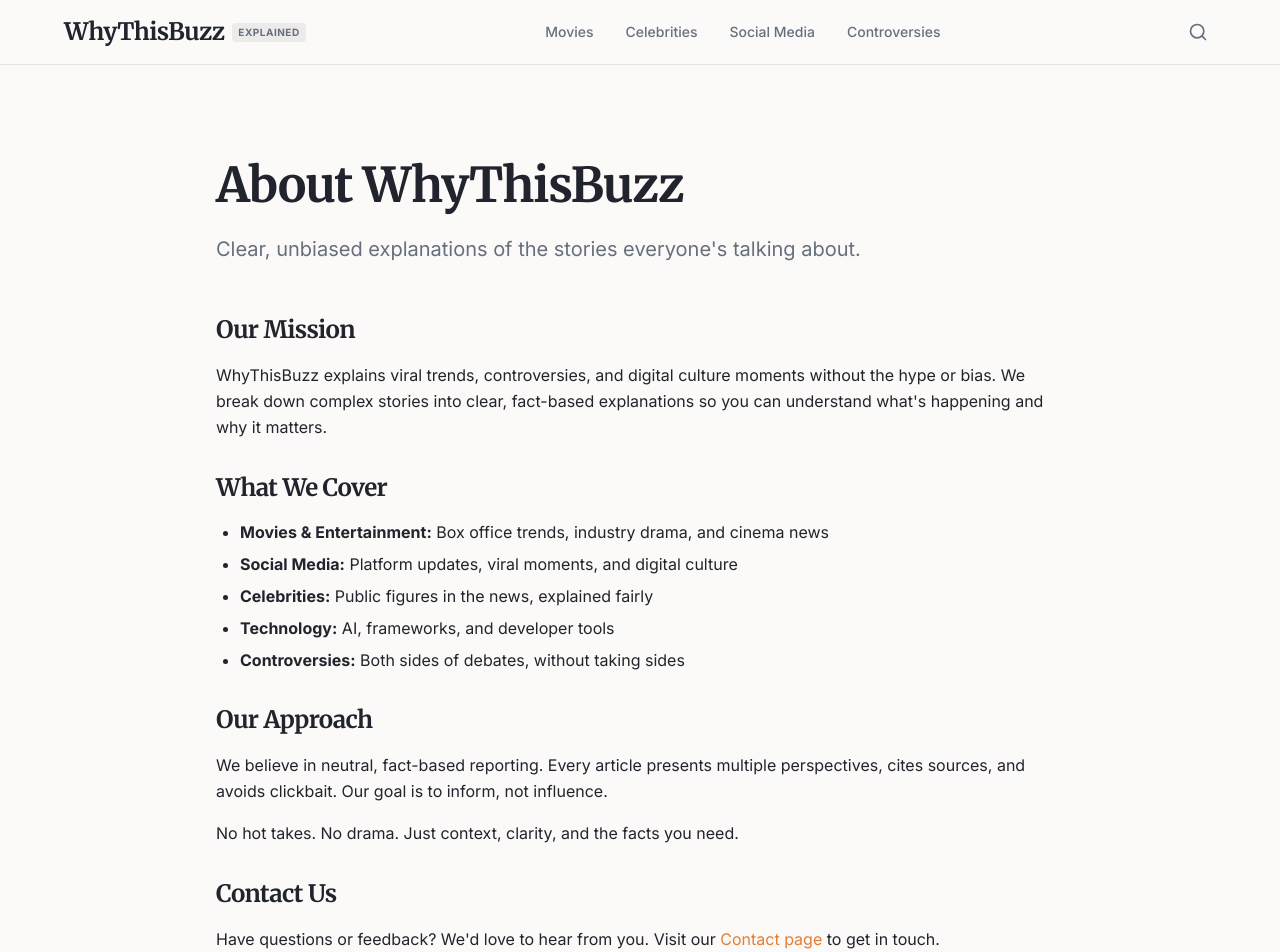
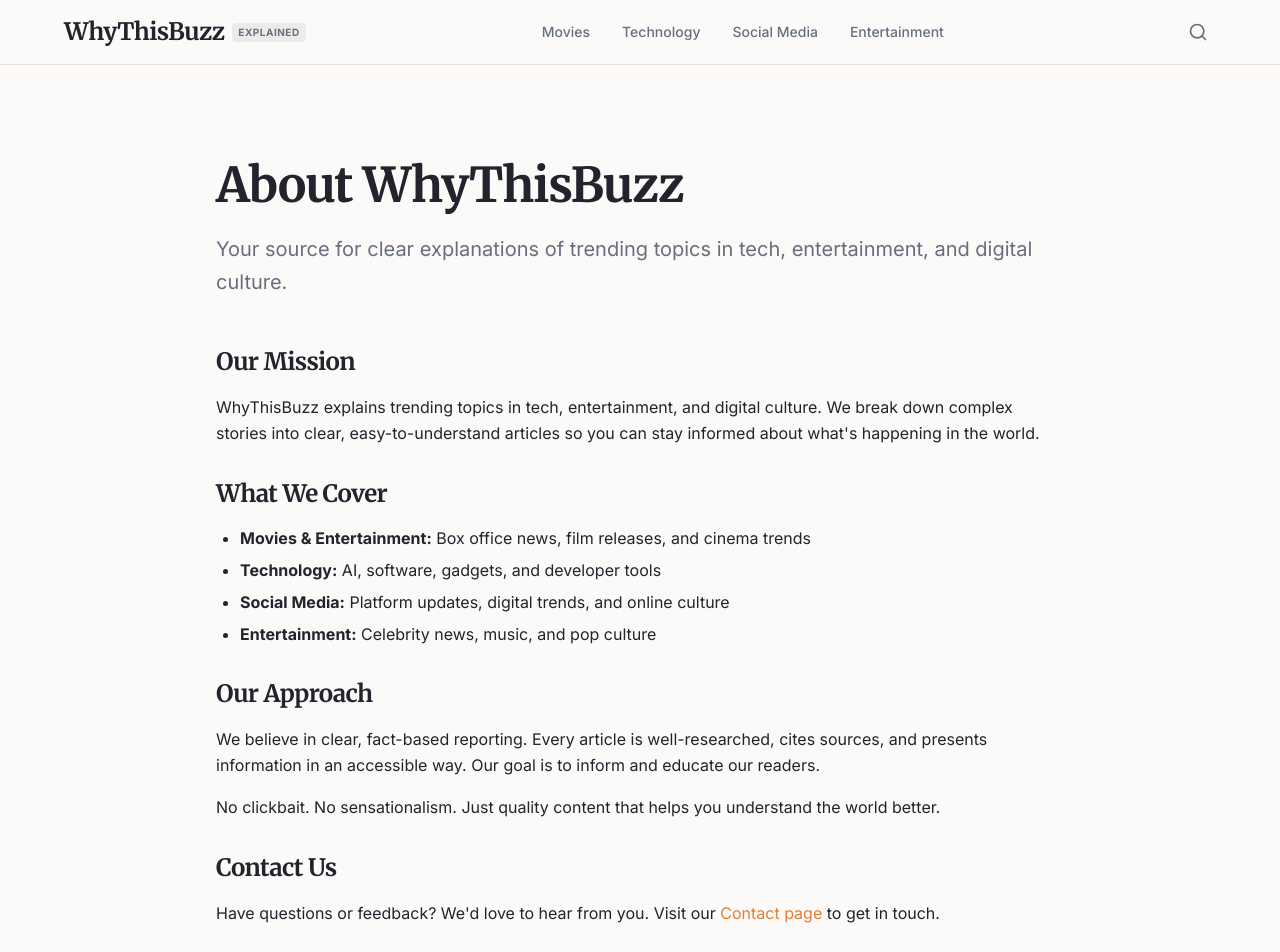
Before and after one commit to yash-jain2001/whythisbuzz, a Next.js app: page /about in a window 1280 px wide. Shown: the top 952 px of the page. Built offline with nearby package versions, Linux system fonts and the light colour scheme.

Commit message:
Rebrand: Remove controversy focus, make site AdSense-friendly (tech/entertainment)

```diff
--- a/src/app/about/page.tsx
+++ b/src/app/about/page.tsx
@@ -20,34 +20,33 @@ export default function AboutPage() {
 
                     <div className="prose prose-lg max-w-none space-y-6">
                         <p className="text-xl text-muted-foreground leading-relaxed">
-                            Clear, unbiased explanations of the stories everyone's talking about.
+                            Your source for clear explanations of trending topics in tech, entertainment, and digital culture.
                         </p>
 
                         <section className="mt-12">
                             <h2 className="text-2xl font-serif font-bold mb-4">Our Mission</h2>
                             <p>
-                                WhyThisBuzz explains viral trends, controversies, and digital culture moments without the hype or bias. We break down complex stories into clear, fact-based explanations so you can understand what's happening and why it matters.
+                                WhyThisBuzz explains trending topics in tech, entertainment, and digital culture. We break down complex stories into clear, easy-to-understand articles so you can stay informed about what's happening in the world.
                             </p>
                         </section>
 
                         <section className="mt-8">
                             <h2 className="text-2xl font-serif font-bold mb-4">What We Cover</h2>
                             <ul className="list-disc pl-6 space-y-2">
-                                <li><strong>Movies & Entertainment:</strong> Box office trends, industry drama, and cinema news</li>
-                                <li><strong>Social Media:</strong> Platform updates, viral moments, and digital culture</li>
-                                <li><strong>Celebrities:</strong> Public figures in the news, explained fairly</li>
-                                <li><strong>Technology:</strong> AI, frameworks, and developer tools</li>
-                                <li><strong>Controversies:</strong> Both sides of debates, without taking sides</li>
+                                <li><strong>Movies & Entertainment:</strong> Box office news, film releases, and cinema trends</li>
+                                <li><strong>Technology:</strong> AI, software, gadgets, and developer tools</li>
+                                <li><strong>Social Media:</strong> Platform updates, digital trends, and online culture</li>
+                                <li><strong>Entertainment:</strong> Celebrity news, music, and pop culture</li>
                             </ul>
                         </section>
 
                         <section className="mt-8">
                             <h2 className="text-2xl font-serif font-bold mb-4">Our Approach</h2>
                             <p>
-                                We believe in neutral, fact-based reporting. Every article presents multiple perspectives, cites sources, and avoids clickbait. Our goal is to inform, not influence.
+                                We believe in clear, fact-based reporting. Every article is well-researched, cites sources, and presents information in an accessible way. Our goal is to inform and educate our readers.
                             </p>
                             <p className="mt-4">
-                                No hot takes. No drama. Just context, clarity, and the facts you need.
+                                No clickbait. No sensationalism. Just quality content that helps you understand the world better.
                             </p>
                         </section>
 
--- a/src/app/disclaimer/page.tsx
+++ b/src/app/disclaimer/page.tsx
@@ -55,9 +55,9 @@ export default function DisclaimerPage() {
                         </section>
 
                         <section className="mt-8">
-                            <h2 className="text-2xl font-serif font-bold mb-4">Opinions and Views</h2>
+                            <h2 className="text-2xl font-serif font-bold mb-4">Content and Opinions</h2>
                             <p>
-                                WhyThisBuzz aims to present multiple perspectives on topics. Views and opinions expressed in articles are for informational purposes and do not necessarily reflect the official policy or position of WhyThisBuzz.
+                                Articles on WhyThisBuzz are informational and educational. Views expressed are for informational purposes and do not necessarily reflect the official position of WhyThisBuzz.
                             </p>
                         </section>
 
--- a/src/app/layout.tsx
+++ b/src/app/layout.tsx
@@ -19,10 +19,10 @@ export const inter = Inter({
 
 export const metadata: Metadata = {
   title: "WhyThisBuzz - Digital Culture Explained",
-  description: "Box office trends, industry drama, and digital culture decoded without the hype.",
+  description: "Clear explanations of trending topics in technology, movies, entertainment, and digital culture.",
   openGraph: {
     title: "WhyThisBuzz - Digital Culture Explained",
-    description: "Box office trends, industry drama, and digital culture decoded without the hype.",
+    description: "Clear explanations of trending topics in technology, movies, entertainment, and digital culture.",
     type: "website",
     locale: "en_US",
     siteName: "WhyThisBuzz",
@@ -30,7 +30,7 @@ export const metadata: Metadata = {
   twitter: {
     card: "summary_large_image",
     title: "WhyThisBuzz - Digital Culture Explained",
-    description: "Box office trends, industry drama, and digital culture decoded without the hype.",
+    description: "Clear explanations of trending topics in technology, movies, entertainment, and digital culture.",
   },
 };
 
--- a/src/components/Footer.tsx
+++ b/src/components/Footer.tsx
@@ -3,9 +3,9 @@ import Link from "next/link";
 const footerLinks = {
   categories: [
     { name: "Movies", href: "/#movies" },
-    { name: "Celebrities", href: "/#celebrities" },
+    { name: "Technology", href: "/#technology" },
     { name: "Social Media", href: "/#social-media" },
-    { name: "Controversies", href: "/#controversies" },
+    { name: "Entertainment", href: "/#entertainment" },
   ],
   company: [
     { name: "About Us", href: "/about" },
@@ -31,8 +31,7 @@ export function Footer() {
               <span className="font-serif text-2xl font-semibold">WhyThisBuzz</span>
             </Link>
             <p className="text-primary-foreground/70 text-sm leading-relaxed max-w-xs">
-              Clear, unbiased explanations of the stories everyone's talking about.
-              No clickbait, no drama—just the context you need.
+              Your source for clear, well-researched articles about technology, entertainment, and digital culture.
             </p>
           </div>
 
--- a/src/components/Navbar.tsx
+++ b/src/components/Navbar.tsx
@@ -7,9 +7,9 @@ import { Menu, X, Search } from "lucide-react";
 
 const categories = [
   { name: "Movies", href: "/#movies" },
-  { name: "Celebrities", href: "/#celebrities" },
+  { name: "Technology", href: "/#technology" },
   { name: "Social Media", href: "/#social-media" },
-  { name: "Controversies", href: "/#controversies" },
+  { name: "Entertainment", href: "/#entertainment" },
 ];
 
 export function Navbar() {
```
